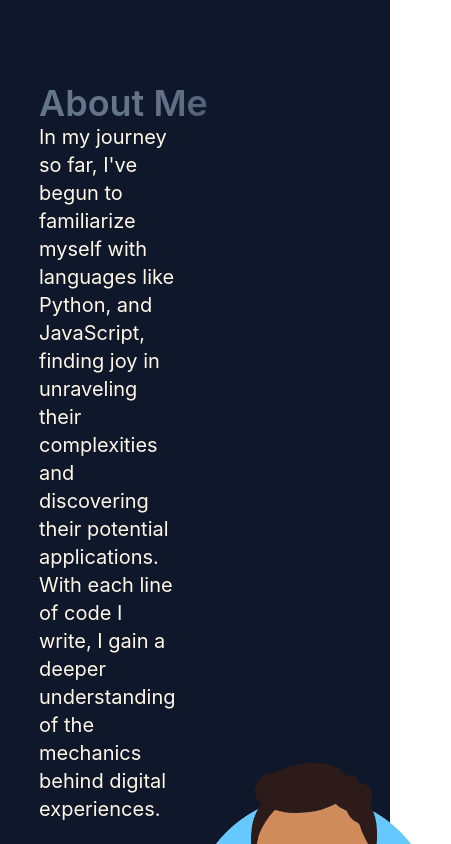
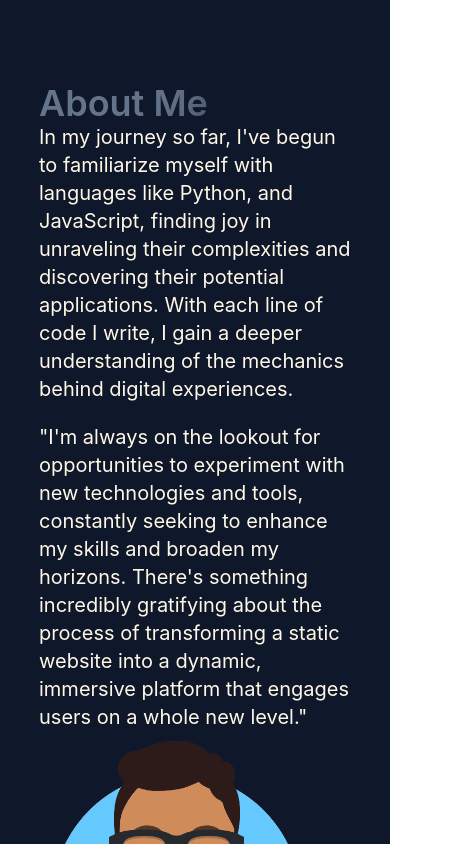
Before and after one commit to alejandr029/Portafolio, a React (Vite) app: page / in a window 390 px wide. Shown: the part 1340-2184 px from the top of the page, 451 px wide, since content can reach past the window. Built offline with nearby package versions, Linux system fonts and the light colour scheme.

Commit message:
Update: changes in visualization responsive in phone views.

```diff
--- a/src/components/Project/Individual_Project/Individual_project.tsx
+++ b/src/components/Project/Individual_Project/Individual_project.tsx
@@ -45,7 +45,7 @@ export default function Individual_project() {
 
         </section>
 
-        <section className='md:w-[30%] md:h-[100vh] right-0 max-md:mb-5 p-2 z-20 fixed max-md:relative bg-gray-800/45 overflow-y-scroll'>
+        <section className='md:w-[30%] md:h-[100vh] right-0 max-md:mb-5 py-5 px-2 z-20 fixed max-md:relative bg-gray-800/45 overflow-y-scroll'>
               <div className='my-[5vh]'>
                 <h1 className='text-3xl text-left mx-3 font-bold capitalize text-white'>{Datajson?.title} </h1>
 
--- a/src/components/about/about.tsx
+++ b/src/components/about/about.tsx
@@ -32,7 +32,7 @@ export default function About() {
             <div className="mt-[40vh] mb-[20vh]  ">
             <h2 className=" font-semibold inline-flex animate-background-shine bg-[linear-gradient(110deg,#64748b,45%,#0f172a,55%,#64748b)] dark:bg-[linear-gradient(110deg,#b6eaff,45%,#065074,55%,#b6eaff)] bg-[length:250%_100%] bg-clip-text text-4xl text-transparent capitalize">about me</h2>
 
-            <section className="information text-xl flex items-center">
+            <section className="information text-xl md:flex items-center">
                 <div>
                     <p>
                     In my journey so far, I've begun to familiarize myself with languages like Python, and JavaScript, finding joy in unraveling their complexities and discovering their potential applications. With each line of code I write, I gain a deeper understanding of the mechanics behind digital experiences.
--- a/src/components/extra/extra.tsx
+++ b/src/components/extra/extra.tsx
@@ -2,7 +2,7 @@
 
 export default function Extra() {
     return(
-        <div className="h-[20vh] w-[80%] ml-[20%]">
+        <div className="md:w-[80%] md:ml-[20%] pb-16">
             <h3 className="title text-3xl font-bold ">Extra</h3>
 
             <article className="text_gratitude text-xl mt-4 w-[80%] mx-auto text-left">
```
